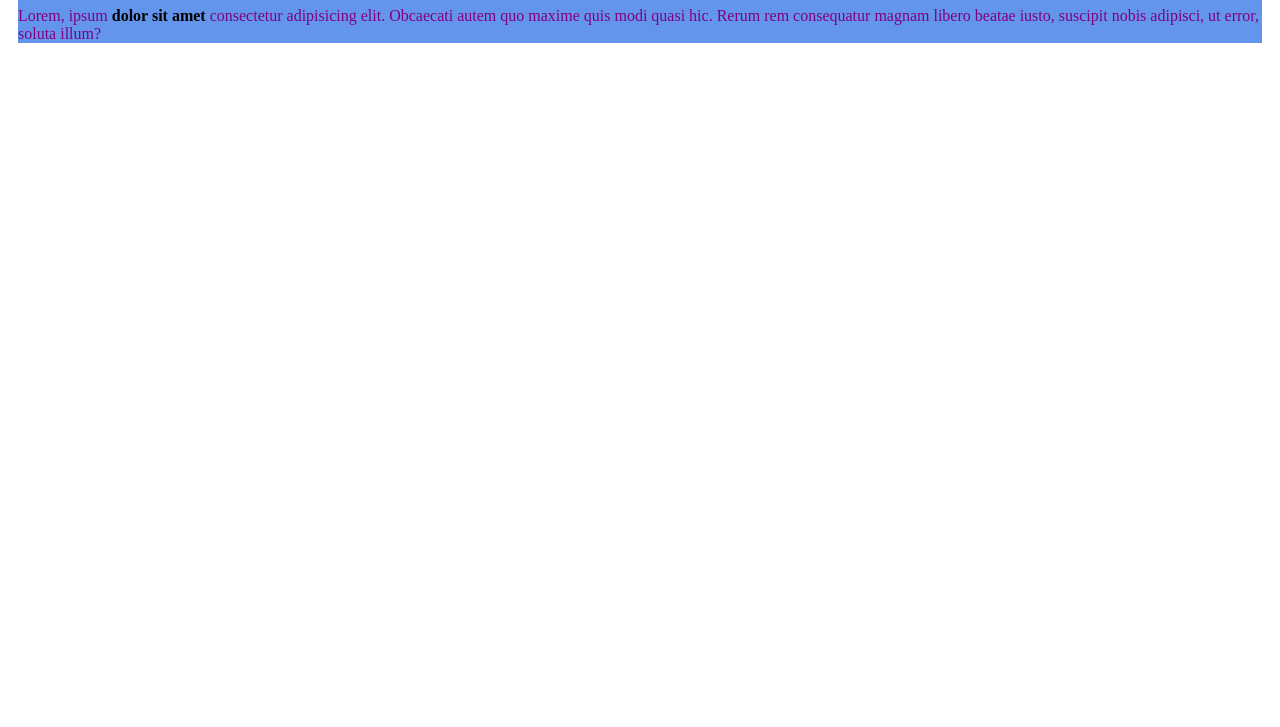
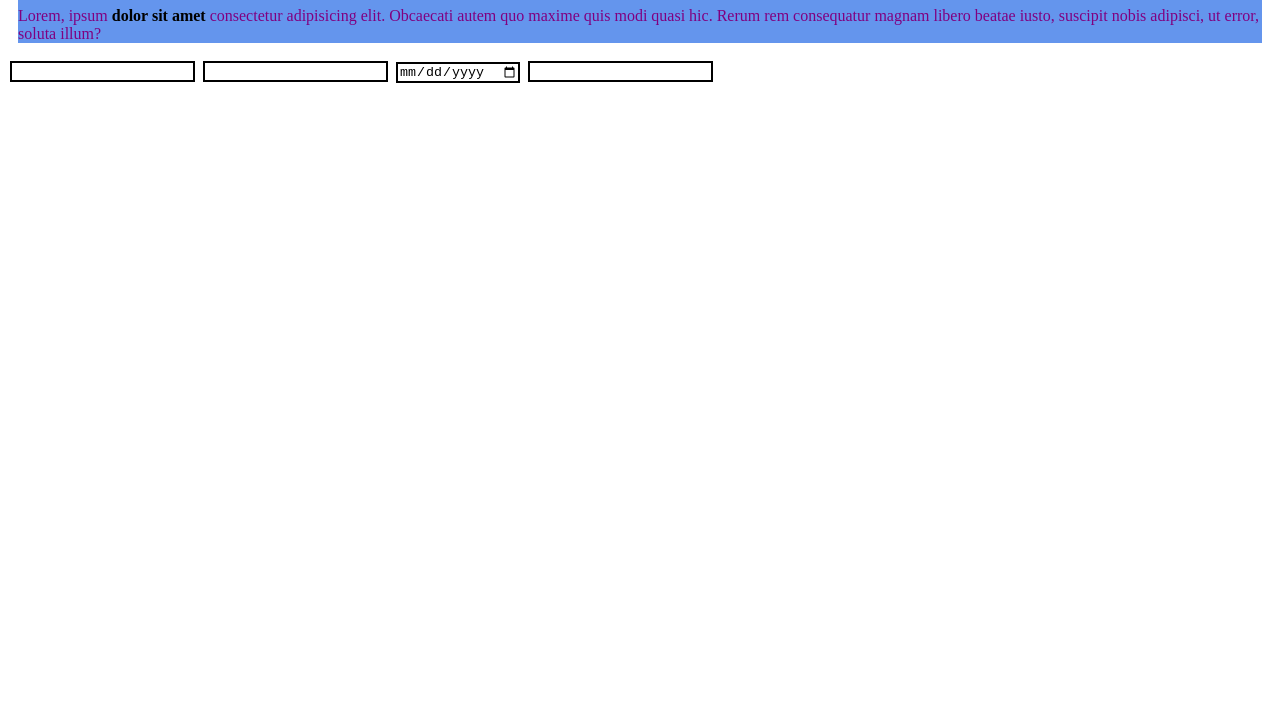
Before and after one commit to JSKarhu/web-tekniikan-kurssi, a plain HTML site: page css/harj5/index.html in a window 1280 px wide. Shown: the part 73-800 px from the top of the page. Drawn offline with Linux system fonts and the light colour scheme.

Commit message:
lisätty css harjoitukseen sisältöä

```diff
--- a/css/harj5/index.html
+++ b/css/harj5/index.html
@@ -12,5 +12,11 @@
         <h1 class="blue" id="heading">Testataan css</h1>
         <p>Lorem, ipsum <span> dolor sit amet </span> consectetur adipisicing elit. Obcaecati autem quo maxime quis modi quasi hic. Rerum rem consequatur magnam libero beatae iusto, suscipit nobis adipisci, ut error, soluta illum?</p>
     </div>
+    <form action="">
+        <input type="text" required>
+        <input type="password" required>
+        <input type="date" required>
+        <input type="number" required>
+    </form>
 </body>
 </html>
--- a/css/harj5/style.css
+++ b/css/harj5/style.css
@@ -24,3 +24,7 @@ span {
     font-weight: bold;
     color: black;
 }
+input[required] {
+    border: 2px solid black;
+    margin: 2px;
+}
```
Also changed, not shown: harj5/index.html (deleted, +0 -13 lines), harj5/style.css (deleted), 2 other files.
